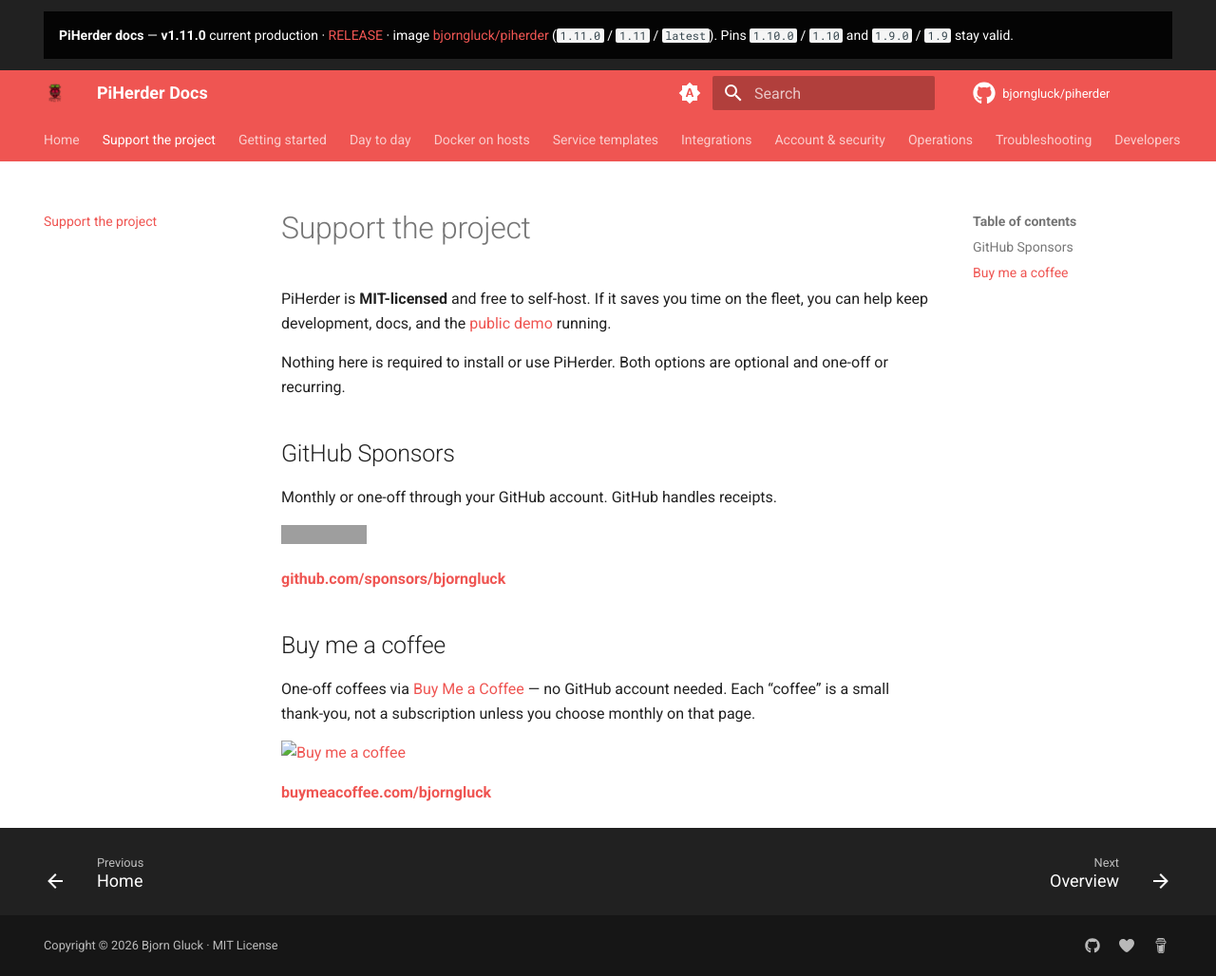
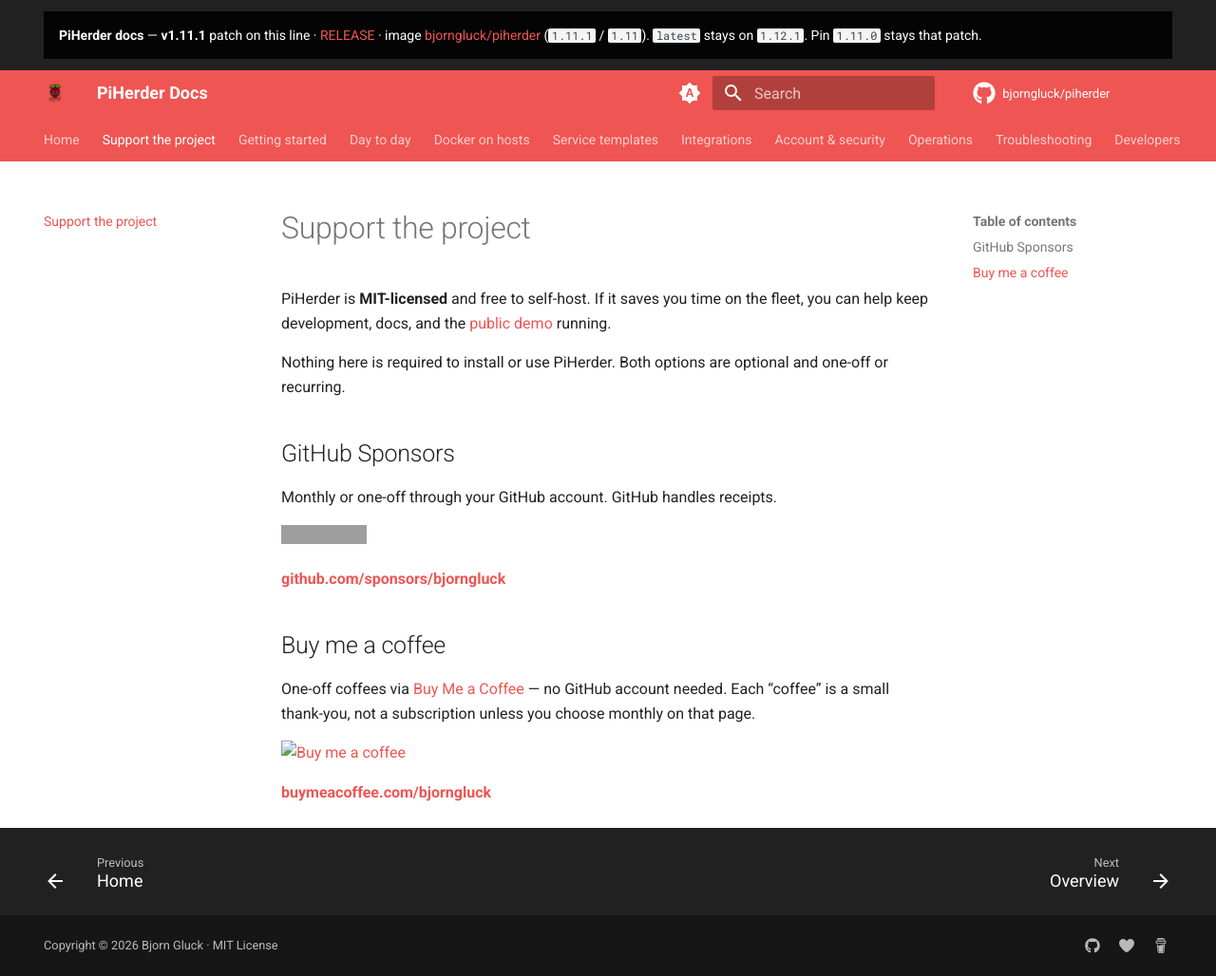
Before and after one commit to bjorngluck/piherder, an MkDocs documentation site: the page built from wiki/support.md, in a window 1280 px wide and 1028 px high. Shown: the whole window at 95% size. Built offline with MkDocs 1.6.1 and Material for MkDocs 9.7.7, drawn with Linux system fonts in a browser that asks for light colours; comment, search, counter and statistics services are not loaded; grey boxes are pictures that could not be loaded.

Commit message:
fix(v1.11.1): refresh certifi to 2026.10.19
Package is 1.11.1. The three lockfiles move certifi only.
Tags 1.11.1 and 1.11 follow this patch.
latest stays on 1.12.1. Pin 1.11.0 stays that patch.

```diff
--- a/pyproject.toml
+++ b/pyproject.toml
@@ -4,7 +4,7 @@
 
 [project]
 name = "piherder"
-version = "1.11.0"
+version = "1.11.1"
 description = "PiHerder – Secure fleet management for Raspberry Pi clusters (backups, patching, control) with zero plaintext secrets."
 readme = "README.md"
 requires-python = ">=3.12"
--- a/requirements.lock.txt
+++ b/requirements.lock.txt
@@ -187,9 +187,9 @@
     --hash=sha256:0808f42f80909c4d5833202360ffafb2a4f83f4d8e23e1285d926610e9a7afa6 \
     --hash=sha256:177006bd2054b882e9f01be59abd8529e88879ef50d7918a7050c5a9f4e12912
     # via piherder
-certifi==2026.6.17 \
-    --hash=sha256:024c88eeec92ca068db80f02b8b07c9cef7b9fe261d1d535abfd5abd6f6af432 \
-    --hash=sha256:2227dcbaafe0d2f59279d1762ddddc37783ed4354594f194ffc31d20f41fc3db
+certifi==2026.10.19 \
+    --hash=sha256:035c1e85572b141bf1c3a3eff0e33a8eb74917522f2559075ff8d2fea780a1ae \
+    --hash=sha256:42d35340cc5b9ba78e818ddbff0c5b1c2b779de448a340fd1b989f5fa8670e1b
     # via
     #   httpcore
     #   httpx
--- a/requirements.runtime.lock.txt
+++ b/requirements.runtime.lock.txt
@@ -187,9 +187,9 @@
     --hash=sha256:0808f42f80909c4d5833202360ffafb2a4f83f4d8e23e1285d926610e9a7afa6 \
     --hash=sha256:177006bd2054b882e9f01be59abd8529e88879ef50d7918a7050c5a9f4e12912
     # via piherder
-certifi==2026.6.17 \
-    --hash=sha256:024c88eeec92ca068db80f02b8b07c9cef7b9fe261d1d535abfd5abd6f6af432 \
-    --hash=sha256:2227dcbaafe0d2f59279d1762ddddc37783ed4354594f194ffc31d20f41fc3db
+certifi==2026.10.19 \
+    --hash=sha256:035c1e85572b141bf1c3a3eff0e33a8eb74917522f2559075ff8d2fea780a1ae \
+    --hash=sha256:42d35340cc5b9ba78e818ddbff0c5b1c2b779de448a340fd1b989f5fa8670e1b
     # via
     #   httpcore
     #   httpx
--- a/wiki/overrides/main.html
+++ b/wiki/overrides/main.html
@@ -16,12 +16,13 @@
     <div class="md-banner__inner md-grid md-typeset">
       <p>
         <strong>PiHerder docs</strong> —
-        <strong>v1.11.0</strong> current production ·
-        <a href="https://github.com/bjorngluck/piherder/blob/v1.11.0/docs/RELEASE_v1.11.0.md">RELEASE</a>
+        <strong>v1.11.1</strong> patch on this line ·
+        <a href="https://github.com/bjorngluck/piherder/blob/v1.11.1/docs/RELEASE_v1.11.1.md">RELEASE</a>
         · image
         <a href="https://hub.docker.com/r/bjorngluck/piherder">bjorngluck/piherder</a>
-        (<code>1.11.0</code> / <code>1.11</code> / <code>latest</code>).
-        Pins <code>1.10.0</code> / <code>1.10</code> and <code>1.9.0</code> / <code>1.9</code> stay valid.
+        (<code>1.11.1</code> / <code>1.11</code>).
+        <code>latest</code> stays on <code>1.12.1</code>.
+        Pin <code>1.11.0</code> stays that patch.
       </p>
     </div>
   </aside>
```
Also changed, not shown: README.md (+2 -2 lines), docs/README.md (+2 -1 lines), docs/RELEASE_v1.11.1.md (added, +36 -0 lines), wiki/index.md (+2 -2 lines), 2 other files.
